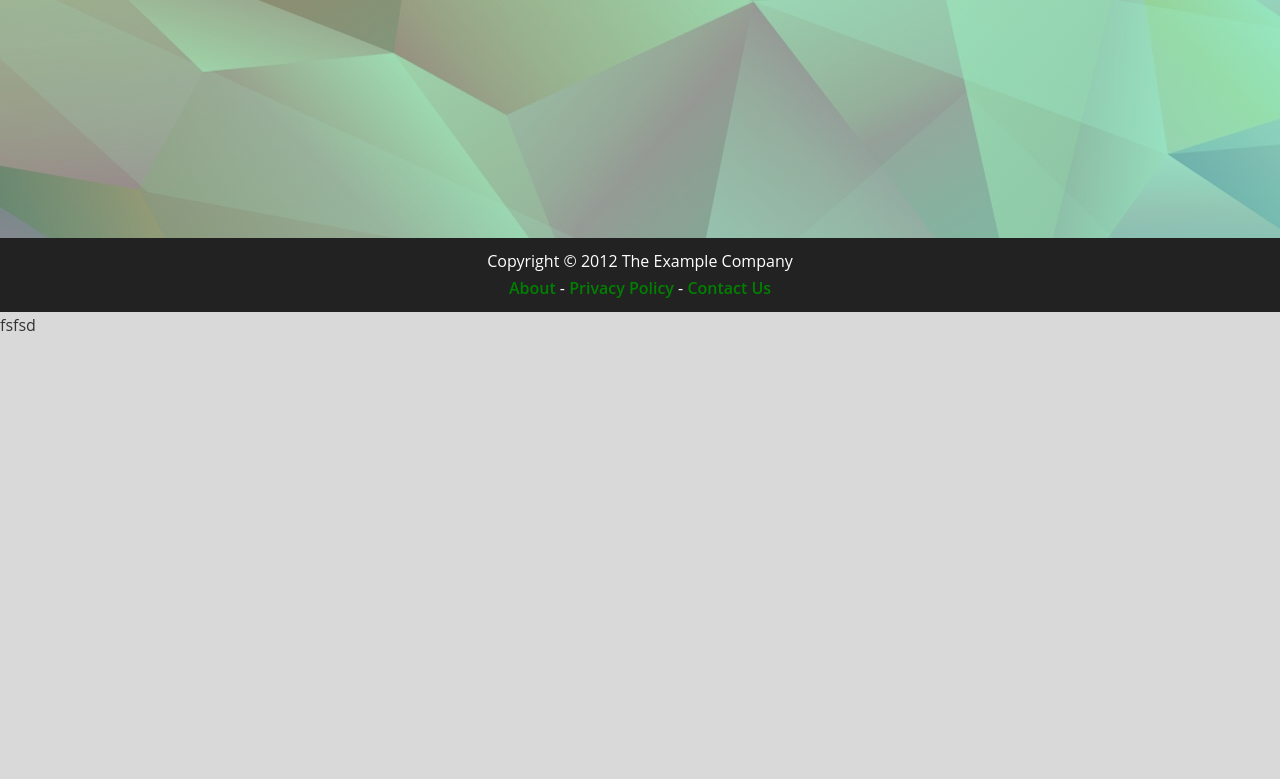
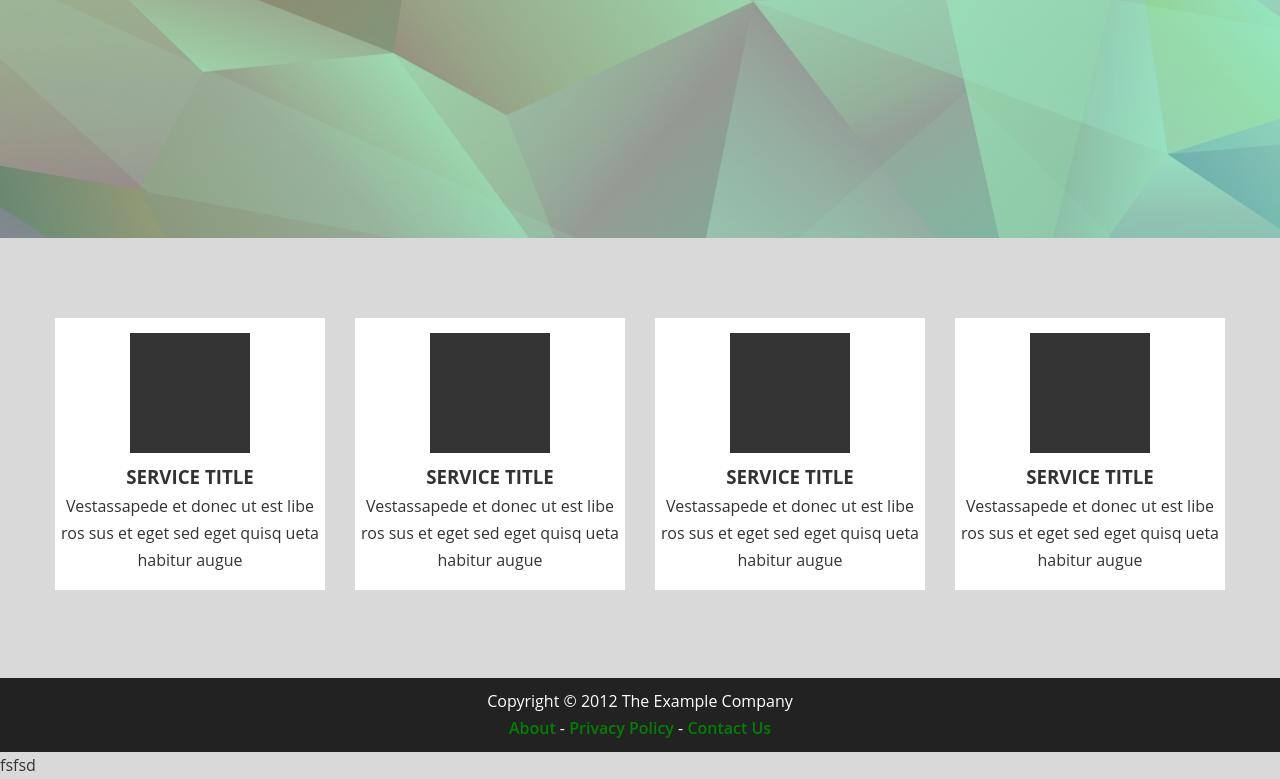
Before and after one commit to Nitesh-iksula/hello-world, a plain HTML site: page index.html in a window 1280 px wide. Shown: the part 522-1301 px from the top of the page. Before the commit the page ends 862 px from the top, so only its background shows below. Drawn offline with nearby package versions, Linux system fonts and the light colour scheme; files that its build step writes are made by us from their sources.

Commit message:
Commit the update file

```diff
--- a/css/style.css
+++ b/css/style.css
@@ -24,7 +24,14 @@ body {
 }
 .container{
     max-width: 1200px;
-    margin: 0 auto;
+    margin-left: auto;
+    margin-right: auto;
+    padding-left: 15px;
+    padding-right: 15px;
+}
+.row{
+    margin-right: -15px;
+    margin-left: -15px;
 }
 .homHeader{
        background-image: linear-gradient(
@@ -250,3 +257,21 @@ body {
         transform: translate(0);
     }
 }
+
+.service-block{
+    padding: 80px 0;
+    display: inline-block;
+    width: 100%;
+}
+.col-sm-3{
+    width:calc(100%/4);
+    padding: 0 15px;
+    display: block;
+    float: left;
+
+}
+.service-info{
+  text-align: center;
+    background: #fff;
+    padding: 15px 0;
+}
--- a/include/main.html
+++ b/include/main.html
@@ -11,4 +11,37 @@
             </div>
         </div>
     </section>
+    <section class="service-block">
+        <div class="container">
+            <div class="row">
+                <div class="col-sm-3">
+                   <div class="service-info">
+                        <img src="img/Rectangle@1x.jpg" alt="">
+                        <h3>SERVICE TITLE</h3>
+                        <span>Vestassapede et donec ut est libe ros sus et eget sed eget quisq ueta habitur augue</span>
+                    </div>
+                </div>
+                <div class="col-sm-3">
+                    <div class="service-info">
+                        <img src="img/Rectangle@1x.jpg" alt="">
+                        <h3>SERVICE TITLE</h3>
+                    <span>Vestassapede et donec ut est libe ros sus et eget sed eget quisq ueta habitur augue</span>
+                    </div>
+                </div>
+                <div class="col-sm-3">
+                    <div class="service-info">
+                        <img src="img/Rectangle@1x.jpg" alt="">
+                       <h3>SERVICE TITLE</h3>
+                        <span>Vestassapede et donec ut est libe ros sus et eget sed eget quisq ueta habitur augue</span>
+                    </div>
+                </div>
+                <div class="col-sm-3">
+                    <div class="service-info">
+                    <img src="img/Rectangle@1x.jpg" alt="">
+                    <h3>SERVICE TITLE</h3>
+                        <span>Vestassapede et donec ut est libe ros sus et eget sed eget quisq ueta habitur augue</span></div>
+                </div>
+            </div>
+        </div>
+    </section>
 </main>
```
Also changed, not shown: img/Rectangle@1x.jpg (added), 1 other file.
